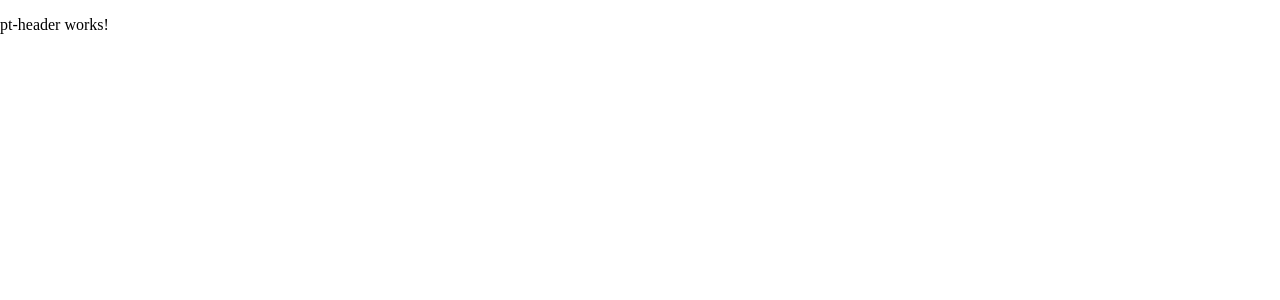
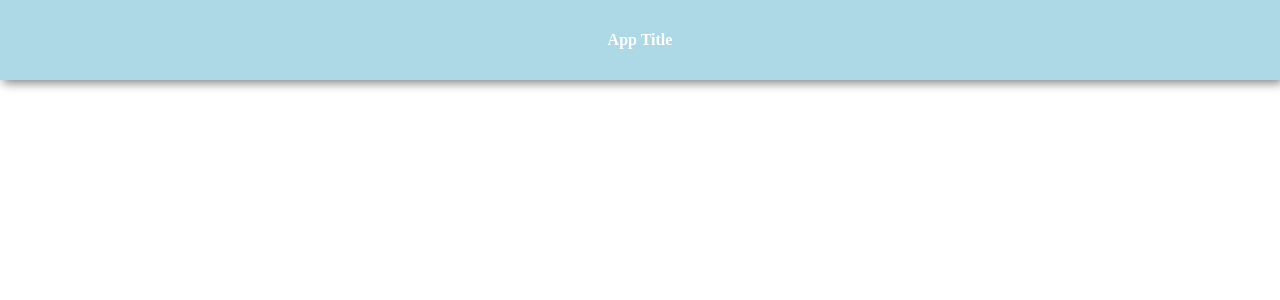
Before and after one commit to YoungPhoenix09/base-web-layout, an Angular app: page / in a window 1280 px wide. Shown: the top 300 px of the page. Built offline with nearby package versions, Linux system fonts and the light colour scheme.

Commit message:
Style header

```diff
--- a/src/app/pt-header/pt-header.component.html
+++ b/src/app/pt-header/pt-header.component.html
@@ -1 +1,3 @@
-<p>pt-header works!</p>
+<header>
+    {{ title }}
+</header>
--- a/src/app/pt-header/pt-header.component.scss
+++ b/src/app/pt-header/pt-header.component.scss
@@ -0,0 +1,11 @@
+header {
+    min-height: 60px;
+    height: 10%;
+    display: flex;
+    color: white;
+    background: lightblue;
+    font-weight: bold;
+    align-items: center;
+    justify-content: center;
+    box-shadow: 3px 3px 10px grey;
+}
--- a/src/app/pt-header/pt-header.component.ts
+++ b/src/app/pt-header/pt-header.component.ts
@@ -6,5 +6,5 @@ import { Component } from '@angular/core';
   styleUrls: ['./pt-header.component.scss']
 })
 export class PtHeaderComponent {
-
+  title: String = "App Title"
 }
```
